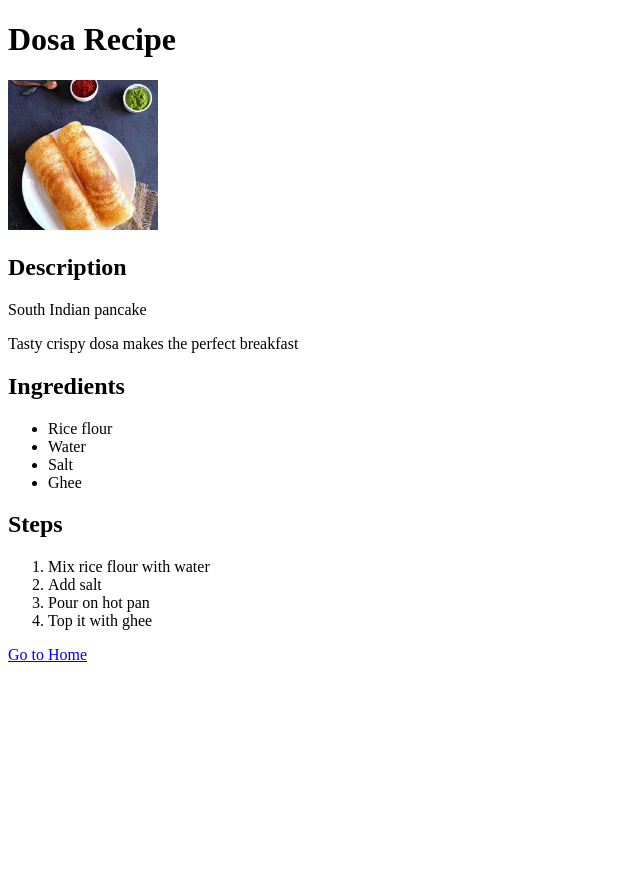
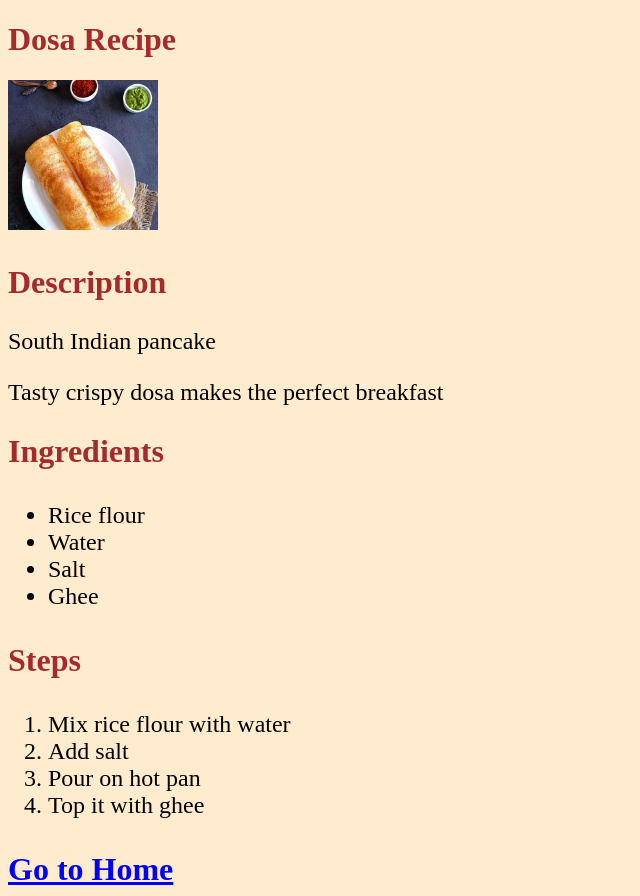
Before and after one commit to vishnusn77/odin-recipes, a plain HTML site: page recipes/dosa.html in a window 1280 px wide. Shown: the whole page, without its empty margins (0-640 px from the left). Before the commit the page ends 800 px from the top, so only its background shows below. Drawn offline with Linux system fonts and the light colour scheme.

Commit message:
add css styles to pages

```diff
--- a/recipes/dosa.html
+++ b/recipes/dosa.html
@@ -4,32 +4,33 @@
     <meta charset="UTF-8">
     <meta name="viewport" content="width=device-width, initial-scale=1.0">
     <title>Document</title>
+    <link rel="stylesheet" href="../style.css">
 </head>
 <body>
     <h1>Dosa Recipe</h1>
-    <img src="../images/dosa.jpg" alt="dosa image" width="150" height="150">
+    <img src="../images/dosa.jpg" alt="dosa image" width="150" height="auto">
     <h2>Description</h2>
-    <p>
+    <p class="description">
         South Indian pancake
     </p>
-    <p>
+    <p class="description">
         Tasty crispy dosa makes the perfect breakfast
     </p>
     <h2>Ingredients</h2>
     <ul>
-        <li>Rice flour</li>
-        <li>Water</li>
-        <li>Salt</li>
-        <li>Ghee</li>
+        <li class="list">Rice flour</li>
+        <li class="list">Water</li>
+        <li class="list">Salt</li>
+        <li class="list">Ghee</li>
     </ul>
     <h2>Steps</h2>
     <ol>
-        <li>Mix rice flour with water</li>
-        <li>Add salt</li>
-        <li>Pour on hot pan</li>
-        <li>Top it with ghee</li>
+        <li class="list">Mix rice flour with water</li>
+        <li class="list">Add salt</li>
+        <li class="list">Pour on hot pan</li>
+        <li class="list">Top it with ghee</li>
     </ol>
 
-    <a href="../index.html">Go to Home</a>
+    <a id="gohomelink" href="../index.html">Go to Home</a>
 </body>
 </html>
--- /dev/null
+++ b/style.css
@@ -0,0 +1,22 @@
+*{
+    font-family:'Times New Roman', Times, serif;
+    font-size: 32px;
+    font-weight: bold;
+    background-color: blanchedalmond;
+    color: brown;
+}
+
+.heading {
+    text-transform: uppercase;
+}
+
+.description,
+.list {
+    font-size: 24px;
+    font-weight:normal;
+    color:black;
+}
+
+#gohomelink {
+    color: blue;
+}
```
Also changed, not shown: index.html (+2 -1 lines), recipes/puttu.html (+13 -12 lines).
